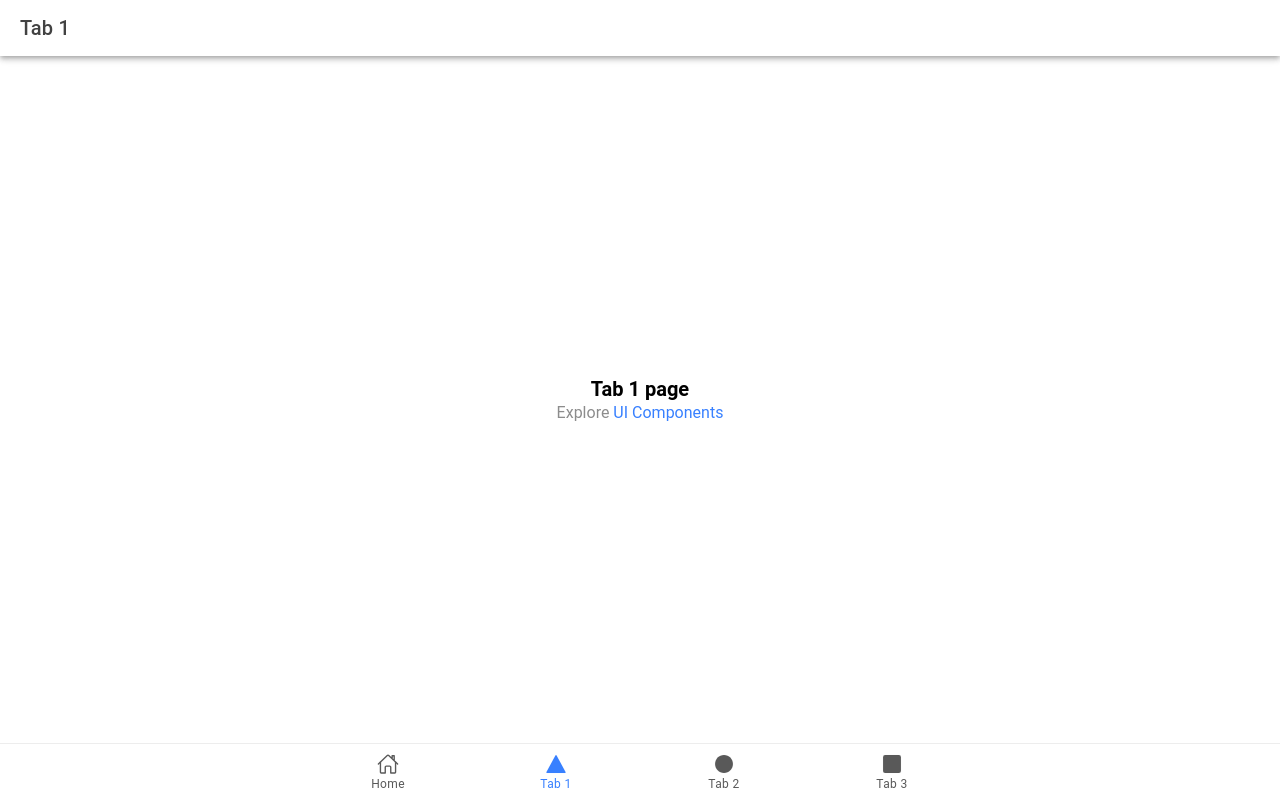
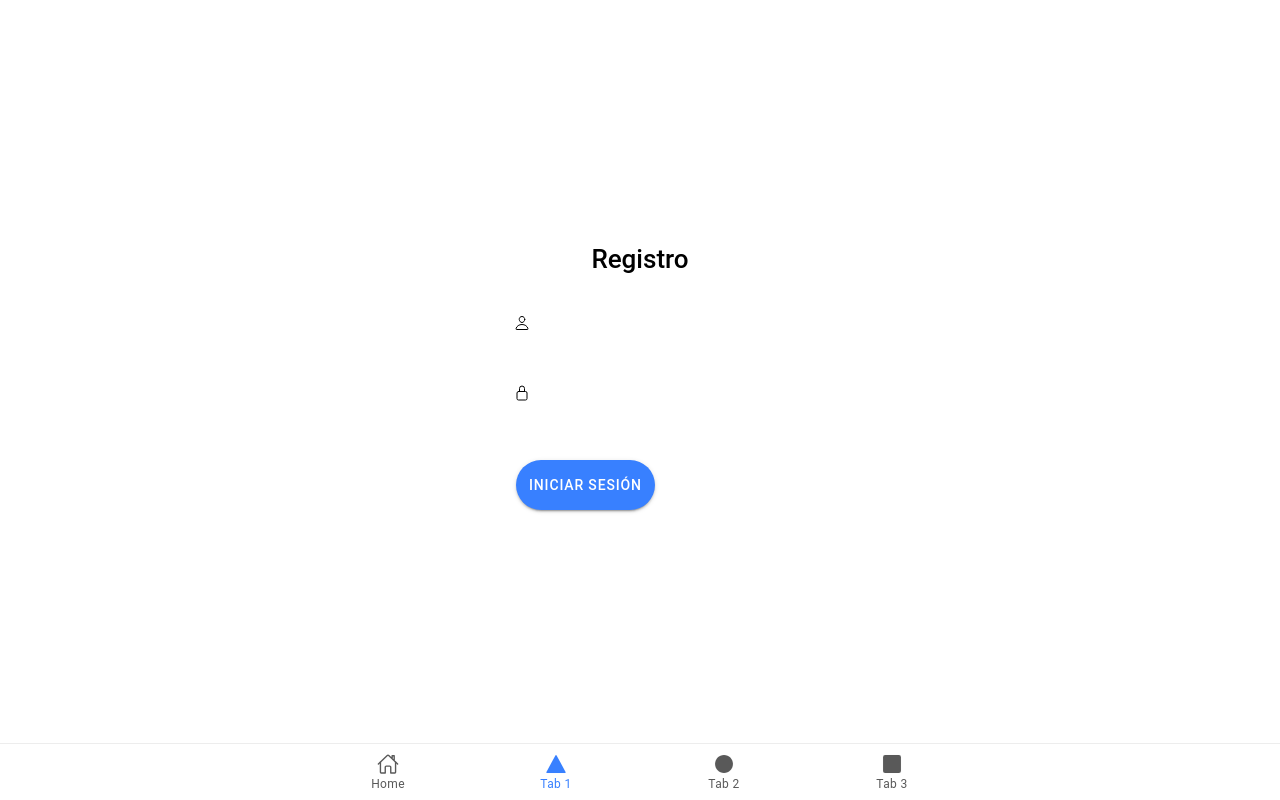
Before and after one commit to jmacias-ctrl/HarmonyMind_Development, a React (Vite) app in the folder HarmonyMind/: page /tab1 in a window 1280 px wide. Built offline with nearby package versions, Linux system fonts and the light colour scheme.

Commit message:
Login plantilla
login plantilla, pero es sólo visual

```diff
--- a/HarmonyMind/src/pages/Tab1.css
+++ b/HarmonyMind/src/pages/Tab1.css
@@ -0,0 +1,27 @@
+.formContainer {
+   width: 100%;
+   height: 100%;
+   display: flex;
+   flex-direction: column;
+   justify-content: center;
+   align-items: center;
+}
+
+.inputFields{
+    height: 70px;
+}
+
+.icons{
+    font-size: 24px;
+}
+
+.button{
+    height: 50px;
+    margin-top: 30px;
+
+
+}
+
+.IonButton{
+   --background: #1ADBC3;
+}
--- a/HarmonyMind/src/pages/Tab1.tsx
+++ b/HarmonyMind/src/pages/Tab1.tsx
@@ -1,24 +1,47 @@
-import { IonContent, IonHeader, IonPage, IonTitle, IonToolbar } from '@ionic/react';
+import { IonContent, IonGrid, IonPage, IonRow, IonCol,IonButton,
+  IonHeader, IonInput, IonItem, IonList,
+  IonIcon} from '@ionic/react';
+  import { personOutline,lockClosedOutline } from 'ionicons/icons';
 import ExploreContainer from '../components/ExploreContainer';
 import './Tab1.css';
 
 const Tab1: React.FC = () => {
   return (
     <IonPage>
-      <IonHeader>
-        <IonToolbar>
-          <IonTitle>Tab 1</IonTitle>
-        </IonToolbar>
-      </IonHeader>
-      <IonContent fullscreen>
-        <IonHeader collapse="condense">
-          <IonToolbar>
-            <IonTitle size="large">Tab 1</IonTitle>
-          </IonToolbar>
-        </IonHeader>
-        <ExploreContainer name="Tab 1 page" />
-      </IonContent>
-    </IonPage>
+      <IonContent className='ion-padding'>
+        <IonGrid className='formContainer'>
+            <h1>Registro</h1>
+          <IonRow>
+            <IonCol size='12' size-md='7'>
+              <form action="" className='loginForm'>
+                <IonInput
+                name='Username'
+                className='inputFields'
+                >
+                   <div slot='label'>
+                    <IonIcon icon={personOutline}></IonIcon>
+                    </div>
+                </IonInput>
+                <IonInput
+                name='Nombre'
+                type='password'
+                className='inputFields'
+                >
+                <div slot='label'>
+                  <IonIcon icon={lockClosedOutline}></IonIcon>
+                </div>
+                </IonInput>
+                  <IonButton shape='round'className='button' expand='full'>
+                      Iniciar Sesión
+                  </IonButton>
+              </form>
+            </IonCol>
+          </IonRow>
+        </IonGrid>
+    </IonContent>
+  </IonPage>
+
+
   );
 };
 
```
